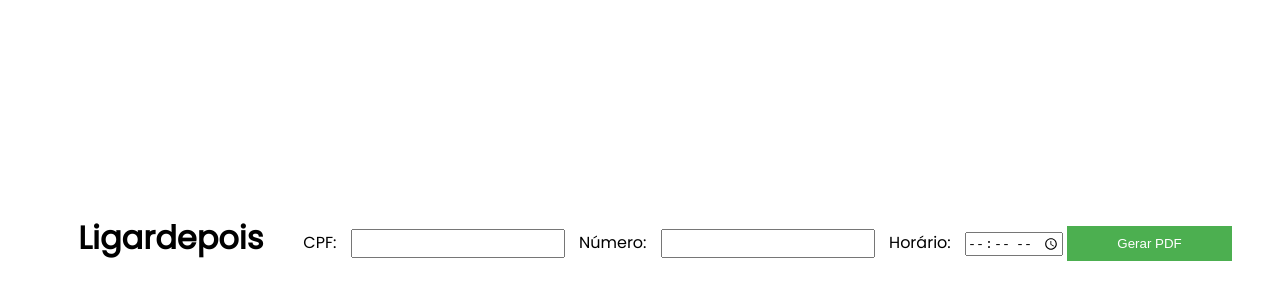
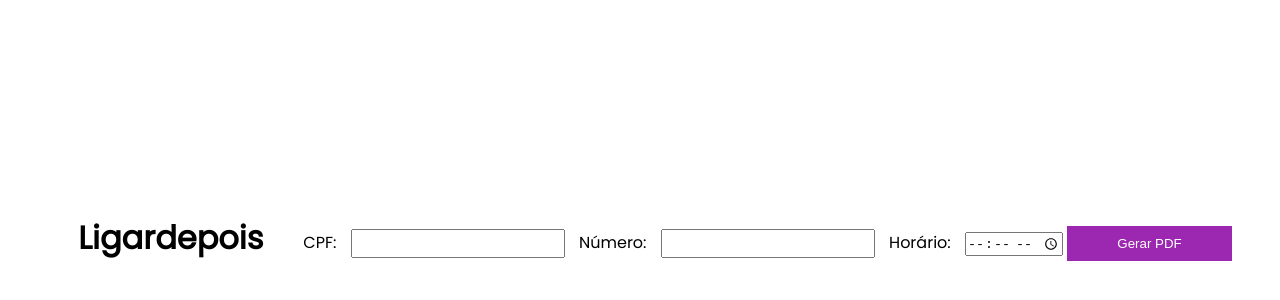
Before and after one commit to irrigador/ligardepois, a plain HTML site: page index.html in a window 1280 px wide. Shown: the part 162-462 px from the top of the page. Drawn offline with Linux system fonts and the light colour scheme.

Commit message:
alteracao de cor

```diff
--- a/index.html
+++ b/index.html
@@ -7,7 +7,7 @@
         <link href="https://fonts.googleapis.com/css2?family=Archivo:wght@400;700&family=Poppins&display=swap" rel="stylesheet">
     <style>
         *{margin:0;padding:0}
-        body{display:flex;justify-content:center;align-items:center;min-height:100vh;font-family:'Poppins'}.content{display:grid;text-align:center}h1{margin:30px}.form-group{margin-bottom:10px;text-align:left}label{margin: 10px; display:inline;width:120px}input[type="text"],input[type="date"],select{width:200px;padding:5px}button{margin-top: 10px; padding:10px 50px;background-color:#4CAF50;color:white;border:none;cursor:pointer;transition:background-color .3s; align-items: center; }button:hover{background-color:#45a049}.tooltip{position:relative;display:inline-block}.tooltip .tooltiptext{visibility:hidden;width:120px;background-color:#555;color:#fff;text-align:center;border-radius:6px;padding:5px;position:absolute;z-index:1;bottom:110%;left:50%;margin-left:-60px;opacity:0;transition:opacity .3s}.tooltip .tooltiptext::after{content:"";position:absolute;top:100%;left:50%;margin-left:-5px;border-width:5px;border-style:solid;border-color:#555 transparent transparent transparent}.tooltip:hover .tooltiptext{visibility:visible;opacity:1}
+        body{display:flex;justify-content:center;align-items:center;min-height:100vh;font-family:'Poppins'}.content{display:grid;text-align:center}h1{margin:30px}.form-group{margin-bottom:10px;text-align:left}label{margin: 10px; display:inline;width:120px}input[type="text"],input[type="date"],select{width:200px;padding:5px}button{margin-top: 10px; padding:10px 50px;background-color:#9c27b0;color:white;border:none;cursor:pointer;transition:background-color .3s; align-items: center; }button:hover{background-color:#7b1fa2}.tooltip{position:relative;display:inline-block}.tooltip .tooltiptext{visibility:hidden;width:120px;background-color:#555;color:#fff;text-align:center;border-radius:6px;padding:5px;position:absolute;z-index:1;bottom:110%;left:50%;margin-left:-60px;opacity:0;transition:opacity .3s}.tooltip .tooltiptext::after{content:"";position:absolute;top:100%;left:50%;margin-left:-5px;border-width:5px;border-style:solid;border-color:#555 transparent transparent transparent}.tooltip:hover .tooltiptext{visibility:visible;opacity:1}
     </style>
     <script src="https://cdnjs.cloudflare.com/ajax/libs/jspdf/1.3.2/jspdf.min.js"></script>
     <script src="https://cdnjs.cloudflare.com/ajax/libs/html2canvas/0.4.1/html2canvas.min.js"></script>
```
